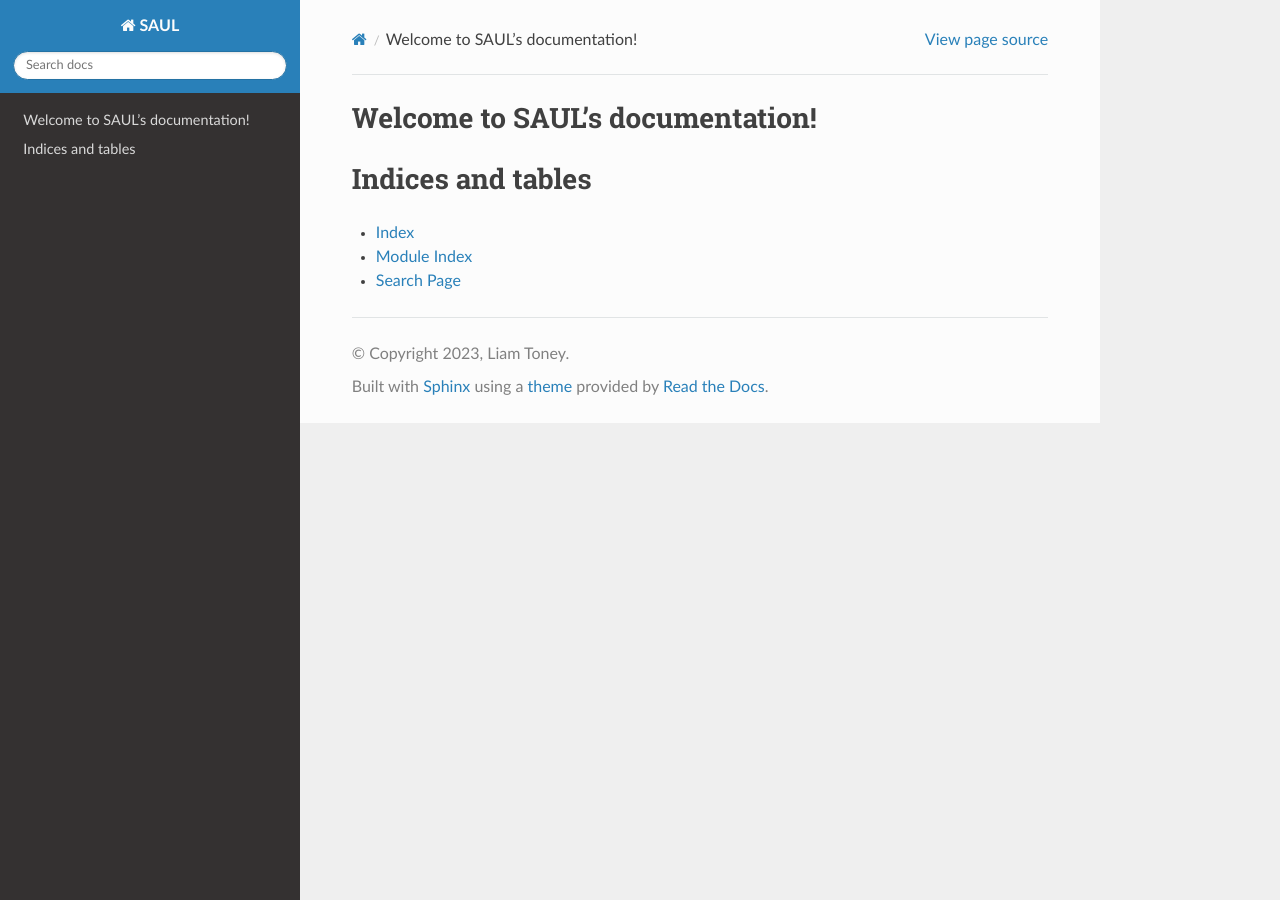
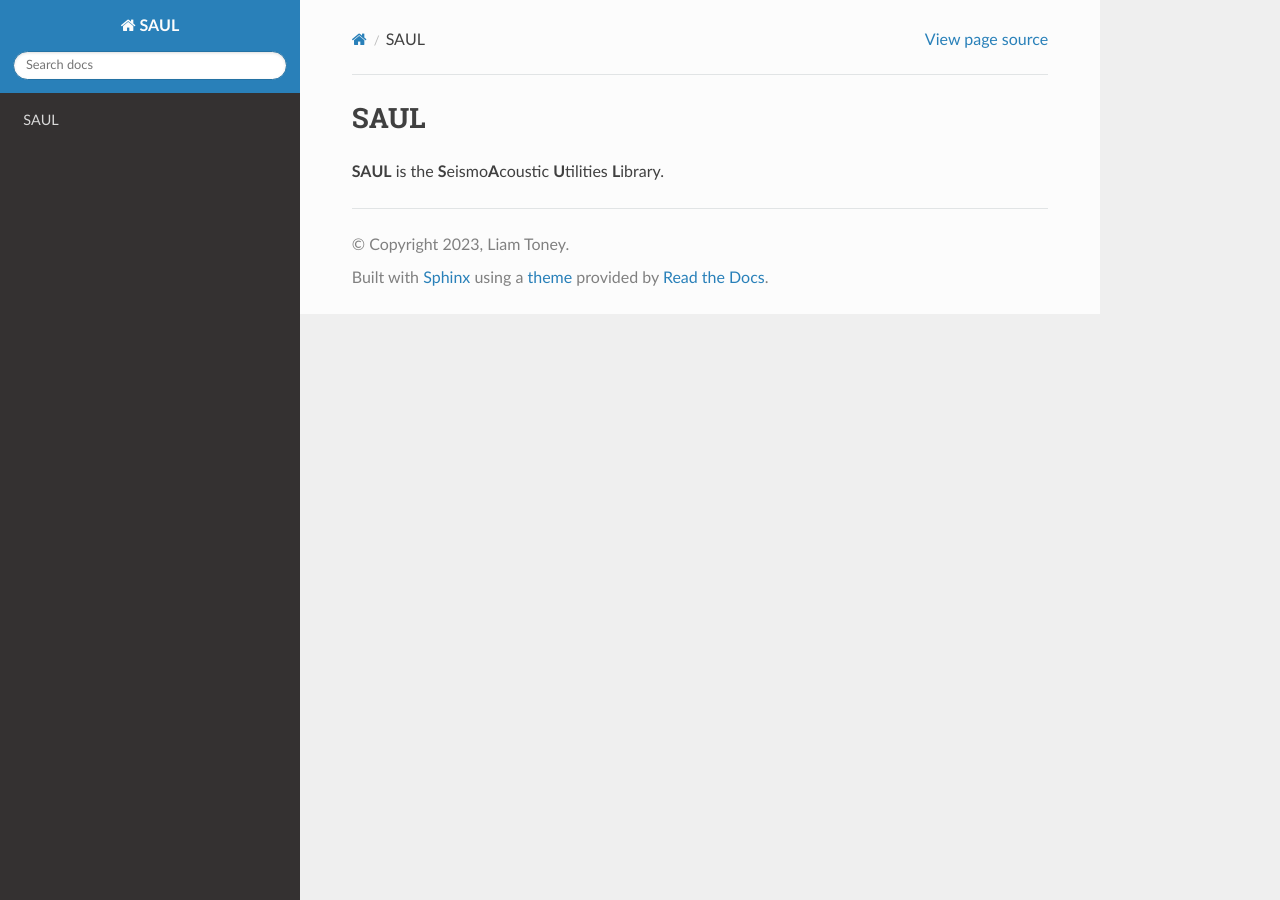
Before and after one commit to liamtoney/saul, a Sphinx documentation site: the page built from doc/index.rst, in a window 1280 px wide. Built offline with Sphinx 7.4.7 and the Read the Docs theme 2.0.0, drawn with Linux system fonts in a browser that asks for light colours; pages that are not in the unit, such as notebooks, are missing from menus.

Commit message:
More doc improvements

```diff
--- a/doc/conf.py
+++ b/doc/conf.py
@@ -33,6 +33,8 @@ autodoc_mock_imports = [
 ]
 autoclass_content = 'init'
 apidoc_separate_modules = True
+apidoc_toc_file = False  # Don't create `modules.rst` file
+apidoc_module_first = True  # Removes "Module contents"
 
 # -- Options for HTML output -------------------------------------------------
 # https://www.sphinx-doc.org/en/master/usage/configuration.html#options-for-html-output
--- a/doc/index.rst
+++ b/doc/index.rst
@@ -1,17 +1,10 @@
-Welcome to SAUL's documentation!
-================================
+SAUL
+====
+
+**SAUL** is the **S**\ eismo\ **A**\ coustic **U**\ tilities **L**\ ibrary.
 
 .. toctree::
-   :maxdepth: 2
-   :caption: Contents:
+   :maxdepth: -1
+   :caption: API Reference:
 
-   api/modules.rst
-
-
-
-Indices and tables
-==================
-
-* :ref:`genindex`
-* :ref:`modindex`
-* :ref:`search`
+   api/saul.rst
```
